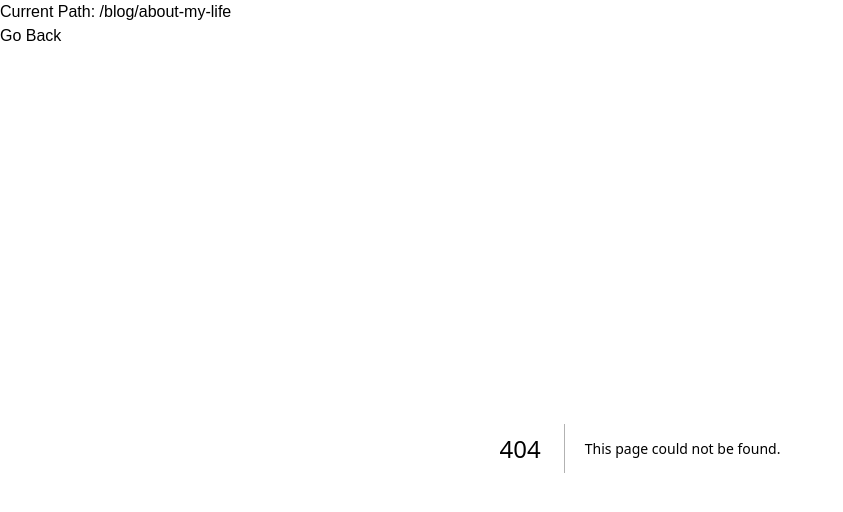
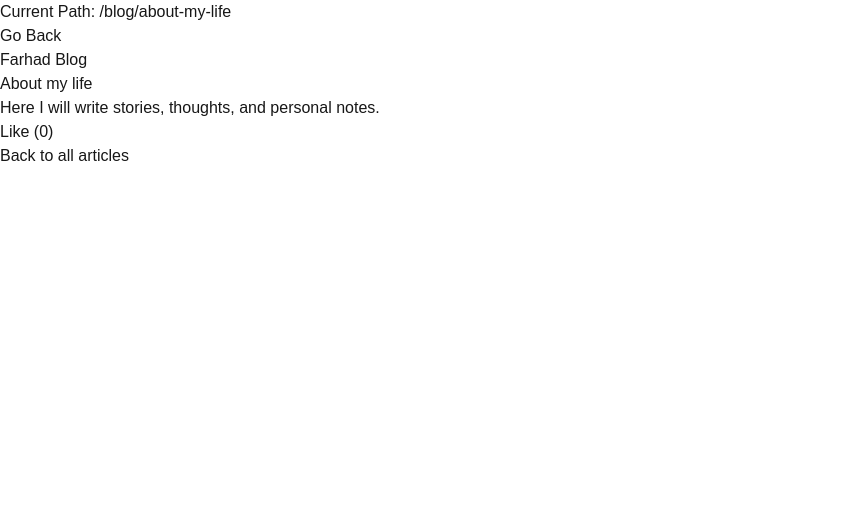
Before and after one commit to farhad-karimbayli/NextJs_Blog, a Next.js app: page /blog/about-my-life in a window 1280 px wide. Before the commit this address had no page. Shown: the top 512 px of the page, without its empty margins (0-843 px from the left). Built offline with nearby package versions, Linux system fonts and the light colour scheme.

Commit message:
feat: add blog post routing

```diff
--- /dev/null
+++ b/app/blog/[slug]/not-found.tsx
@@ -0,0 +1,11 @@
+import Link from "next/link";
+
+export default function BlogPostNotFound() {
+  return (
+    <article>
+      <h2>Article not found</h2>
+      <p>The requested blog article does not exist.</p>
+      <Link href="/">Back to all articles</Link>
+    </article>
+  );
+}
--- /dev/null
+++ b/app/blog/[slug]/page.tsx
@@ -0,0 +1,32 @@
+import Link from "next/link";
+import { notFound } from "next/navigation";
+import LikeArticleButton from "@/src/components/LikeArticleButton";
+import { getPostBySlug, posts } from "@/src/data/posts";
+
+export function generateStaticParams() {
+  return posts.map((post) => ({ slug: post.slug }));
+}
+
+export default async function BlogPostPage({
+  params,
+}: {
+  params: Promise<{ slug: string }>;
+}) {
+  const { slug } = await params;
+  const post = getPostBySlug(slug);
+
+  if (!post) {
+    notFound();
+  }
+
+  return (
+    <article>
+      <h2>{post.title}</h2>
+      <p>{post.description}</p>
+      <LikeArticleButton initialLikes={0} />
+      <p>
+        <Link href="/">Back to all articles</Link>
+      </p>
+    </article>
+  );
+}
--- /dev/null
+++ b/app/blog/layout.tsx
@@ -0,0 +1,12 @@
+export default function BlogLayout({
+  children,
+}: Readonly<{
+  children: React.ReactNode;
+}>) {
+  return (
+    <section>
+      <h1>Farhad Blog</h1>
+      {children}
+    </section>
+  );
+}
--- /dev/null
+++ b/app/blog/loading.tsx
@@ -0,0 +1,3 @@
+export default function BlogLoading() {
+  return <p>Loading blog articles...</p>;
+}
--- a/app/page.tsx
+++ b/app/page.tsx
@@ -1,4 +1,6 @@
+import Link from "next/link";
 import LikeArticleButton from "@/src/components/LikeArticleButton";
+import { posts } from "@/src/data/posts";
 
 // ISR: the server renders this blog page and refreshes its cached version
 // after 30 seconds, so static content stays fast while update data is renewed.
@@ -14,23 +16,15 @@ export default function Home() {
     <main>
       <h1>Farhad Blog</h1>
 
-      <article>
-        <h2>My first post</h2>
-        <p>This is a short placeholder for the first blog article.</p>
-        <LikeArticleButton initialLikes={0} />
-      </article>
-
-      <article>
-        <h2>Learning Next.js</h2>
-        <p>This article will be about my first steps with Next.js.</p>
-        <LikeArticleButton initialLikes={0} />
-      </article>
-
-      <article>
-        <h2>About my life</h2>
-        <p>Here I will write stories, thoughts, and personal notes.</p>
-        <LikeArticleButton initialLikes={0} />
-      </article>
+      {posts.map((post) => (
+        <article key={post.slug}>
+          <Link href={`/blog/${post.slug}`}>
+            <h2>{post.title}</h2>
+            <p>{post.description}</p>
+          </Link>
+          <LikeArticleButton initialLikes={0} />
+        </article>
+      ))}
 
       <section>
         <h2>Latest update</h2>
--- /dev/null
+++ b/src/data/posts.ts
@@ -0,0 +1,21 @@
+export const posts = [
+  {
+    slug: "my-first-post",
+    title: "My first post",
+    description: "This is a short placeholder for the first blog article.",
+  },
+  {
+    slug: "learning-next-js",
+    title: "Learning Next.js",
+    description: "This article will be about my first steps with Next.js.",
+  },
+  {
+    slug: "about-my-life",
+    title: "About my life",
+    description: "Here I will write stories, thoughts, and personal notes.",
+  },
+] as const;
+
+export function getPostBySlug(slug: string) {
+  return posts.find((post) => post.slug === slug);
+}
```
